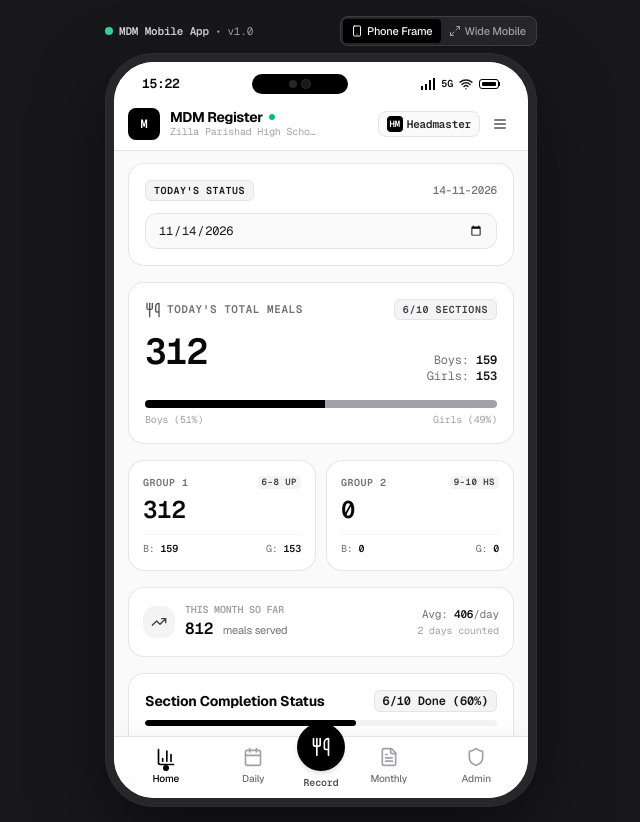
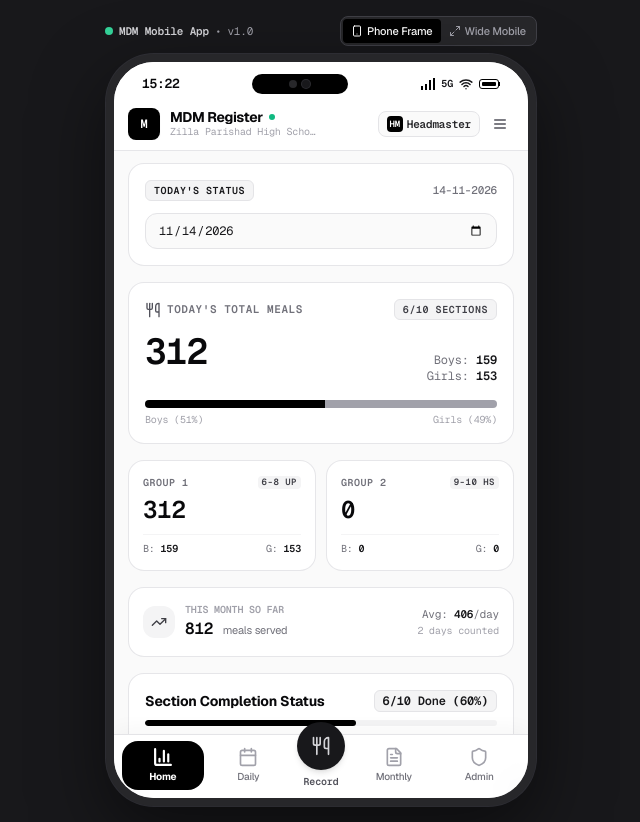
Before and after one commit to sohithkontham5-png/mid-day-meals, a React (Vite) app: page / in a window 1280 px wide. Shown: the whole page, without its empty margins (319-959 px from the left). Built offline with nearby package versions, Linux system fonts and the light colour scheme.

Commit message:
Replace awkward bottom nav active dot with tactile selected pill styling

```diff
--- a/src/components/BottomNav.tsx
+++ b/src/components/BottomNav.tsx
@@ -45,7 +45,7 @@ export const BottomNav: React.FC<BottomNavProps> = ({
           : 'fixed bottom-0 left-0 right-0 pb-safe pt-1.5'
       } z-40 bg-white/95 backdrop-blur-lg border-t border-zinc-200 shadow-[0_-4px_20px_rgba(0,0,0,0.04)] px-2 select-none`}
     >
-      <div className="flex items-center justify-around max-w-md mx-auto">
+      <div className="flex items-center justify-around max-w-md mx-auto gap-1">
         {navItems.map((item) => {
           const Icon = item.icon;
           const isActive = activeTab === item.id;
@@ -58,17 +58,18 @@ export const BottomNav: React.FC<BottomNavProps> = ({
                   setActiveTab(item.id);
                   window.scrollTo({ top: 0, behavior: 'smooth' });
                 }}
-                className="flex flex-col items-center justify-center -mt-5 active:scale-90 transition-transform focus:outline-none"
+                className="flex flex-col items-center justify-center -mt-5 active:scale-90 transition-transform focus:outline-none px-1"
+                aria-label={item.label}
               >
-                <div className={`w-12 h-12 rounded-full flex items-center justify-center shadow-md transition-all ${
+                <div className={`w-12 h-12 rounded-full flex items-center justify-center transition-all ${
                   isActive
-                    ? 'bg-black text-white ring-4 ring-zinc-200'
-                    : 'bg-black text-white hover:bg-zinc-800'
+                    ? 'bg-black text-white ring-4 ring-zinc-300 scale-105 shadow-xl'
+                    : 'bg-zinc-900 text-zinc-300 hover:bg-black shadow-md'
                 }`}>
-                  <Icon className="w-5 h-5" />
+                  <Icon className="w-5 h-5" strokeWidth={isActive ? 2.5 : 2} />
                 </div>
-                <span className={`text-[10px] font-mono mt-1 font-bold ${
-                  isActive ? 'text-black' : 'text-zinc-600'
+                <span className={`text-[10px] font-mono mt-1 transition-colors ${
+                  isActive ? 'text-black font-extrabold' : 'text-zinc-600 font-semibold'
                 }`}>
                   {item.label}
                 </span>
@@ -87,18 +88,22 @@ export const BottomNav: React.FC<BottomNavProps> = ({
                   window.scrollTo({ top: 0, behavior: 'smooth' });
                 }
               }}
-              className="flex flex-col items-center justify-center flex-1 py-1 active:scale-95 transition-transform focus:outline-none"
+              className={`flex flex-col items-center justify-center flex-1 py-1.5 px-1.5 rounded-2xl transition-all duration-150 active:scale-95 focus:outline-none ${
+                isActive
+                  ? 'bg-black text-white shadow-xs'
+                  : 'text-zinc-500 hover:text-zinc-900 hover:bg-zinc-100/60'
+              }`}
+              aria-label={item.label}
+              aria-current={isActive ? 'page' : undefined}
             >
-              <div className="relative">
-                <Icon className={`w-5 h-5 transition-colors ${
-                  isActive ? 'text-black' : 'text-zinc-400'
-                }`} />
-                {isActive && (
-                  <span className="absolute -bottom-1 left-1/2 -translate-x-1/2 w-1.5 h-1.5 rounded-full bg-black" />
-                )}
-              </div>
-              <span className={`text-[10px] font-medium mt-1 transition-colors ${
-                isActive ? 'text-black font-bold' : 'text-zinc-500'
+              <Icon
+                className={`w-5 h-5 transition-transform duration-150 ${
+                  isActive ? 'text-white scale-105' : 'text-zinc-400'
+                }`}
+                strokeWidth={isActive ? 2.5 : 2}
+              />
+              <span className={`text-[10px] tracking-tight mt-0.5 transition-colors ${
+                isActive ? 'text-white font-bold' : 'text-zinc-500 font-medium'
               }`}>
                 {item.label}
               </span>
--- a/src/components/Sidebar.tsx
+++ b/src/components/Sidebar.tsx
@@ -112,15 +112,14 @@ export const Sidebar: React.FC<SidebarProps> = ({
                 onClick={() => handleNavClick(item.id)}
                 className={`w-full flex items-center justify-between px-3 py-2 rounded-lg text-xs font-medium transition-colors ${
                   isActive
-                    ? 'bg-zinc-100 text-zinc-950 font-semibold border border-zinc-200'
-                    : 'text-zinc-600 hover:text-zinc-950 hover:bg-zinc-50'
+                    ? 'bg-black text-white font-semibold shadow-xs'
+                    : 'text-zinc-600 hover:text-zinc-950 hover:bg-zinc-100'
                 }`}
               >
                 <div className="flex items-center space-x-2.5">
-                  <Icon className={`w-4 h-4 ${isActive ? 'text-black' : 'text-zinc-400'}`} />
+                  <Icon className={`w-4 h-4 ${isActive ? 'text-white' : 'text-zinc-400'}`} />
                   <span>{item.label}</span>
                 </div>
-                {isActive && <div className="w-1.5 h-1.5 rounded-full bg-black" />}
               </button>
             );
           })}
@@ -141,15 +140,14 @@ export const Sidebar: React.FC<SidebarProps> = ({
                   onClick={() => handleNavClick(item.id)}
                   className={`w-full flex items-center justify-between px-3 py-2 rounded-lg text-xs font-medium transition-colors ${
                     isActive
-                      ? 'bg-zinc-100 text-zinc-950 font-semibold border border-zinc-200'
-                      : 'text-zinc-600 hover:text-zinc-950 hover:bg-zinc-50'
+                      ? 'bg-black text-white font-semibold shadow-xs'
+                      : 'text-zinc-600 hover:text-zinc-950 hover:bg-zinc-100'
                   }`}
                 >
                   <div className="flex items-center space-x-2.5">
-                    <Icon className={`w-4 h-4 ${isActive ? 'text-black' : 'text-zinc-400'}`} />
+                    <Icon className={`w-4 h-4 ${isActive ? 'text-white' : 'text-zinc-400'}`} />
                     <span>{item.label}</span>
                   </div>
-                  {isActive && <div className="w-1.5 h-1.5 rounded-full bg-black" />}
                 </button>
               );
             })}
```
